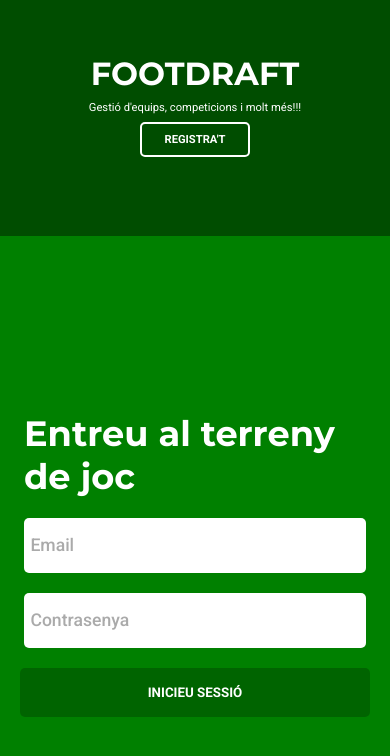
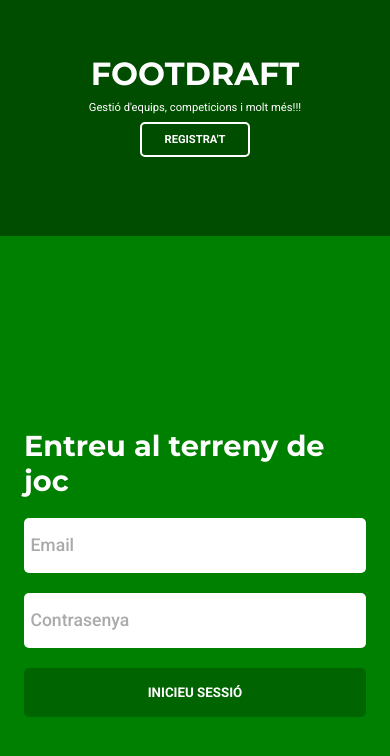
Before and after one commit to Lgrebol/FOOTDRAFT, an Angular app: page /login in a window 390 px wide. Shown: the top 756 px of the page. Built offline with nearby package versions, Linux system fonts and the light colour scheme.

Commit message:
login-register responsive

```diff
--- a/src/app/Components/login-register/login-register.component.css
+++ b/src/app/Components/login-register/login-register.component.css
@@ -451,6 +451,41 @@ form.sign-in-form {
     bottom: 28%;
     left: 50%;
   }
+
+  .input-field,
+  .input-field-2 {
+    max-width: 100%;
+    width: 100%;
+    margin-left: 0;
+  }
+
+  .btn {
+    width: 100%;
+  }
+
+  .title {
+    font-size: 1.8rem;
+  }
+}
+
+@media (max-width: 385px) {
+  .title {
+    font-size: 1.5rem;
+  }
+
+  .input-field input,
+  .input-field-2 input {
+    font-size: 0.9rem;
+  }
+
+  .btn {
+    height: 45px;
+    font-size: 0.8rem;
+  }
+
+  .panel h1 {
+    font-size: 1.5rem;
+  }
 }
 
 .visually-hidden {
```
